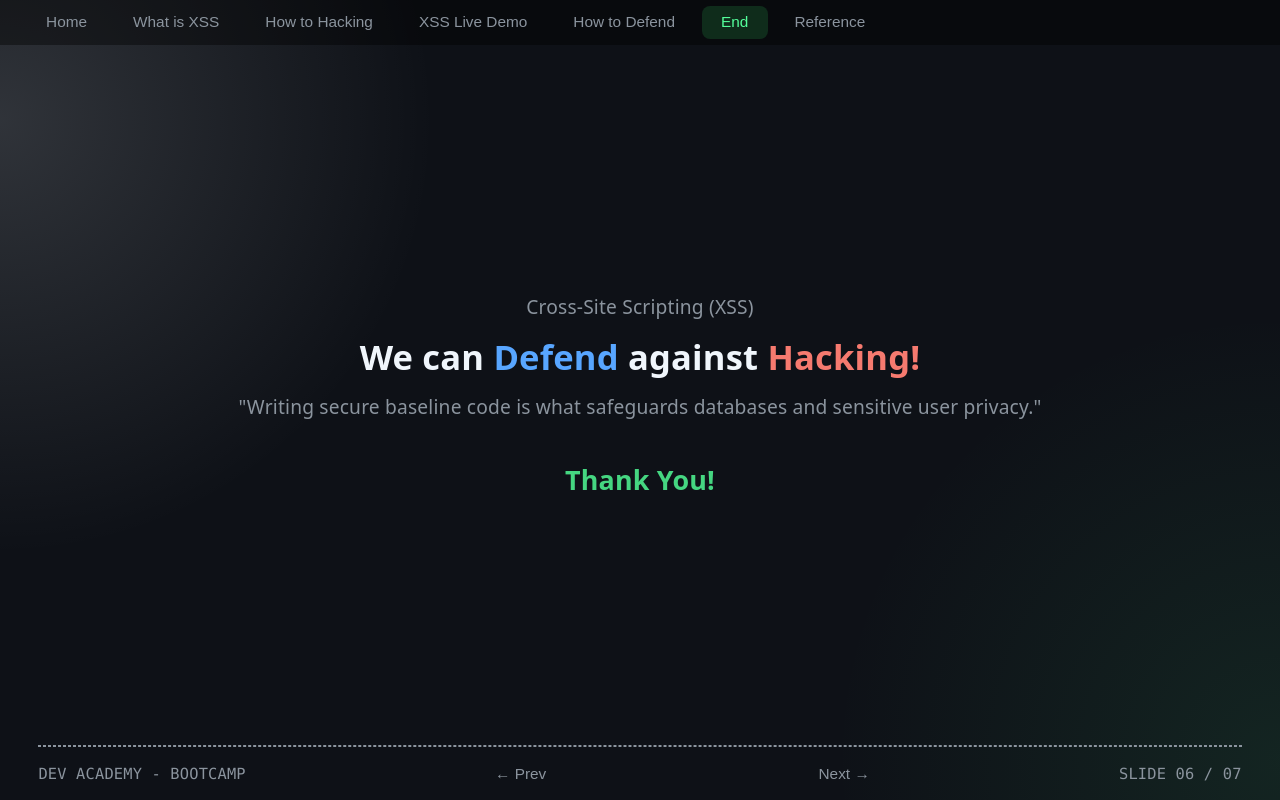
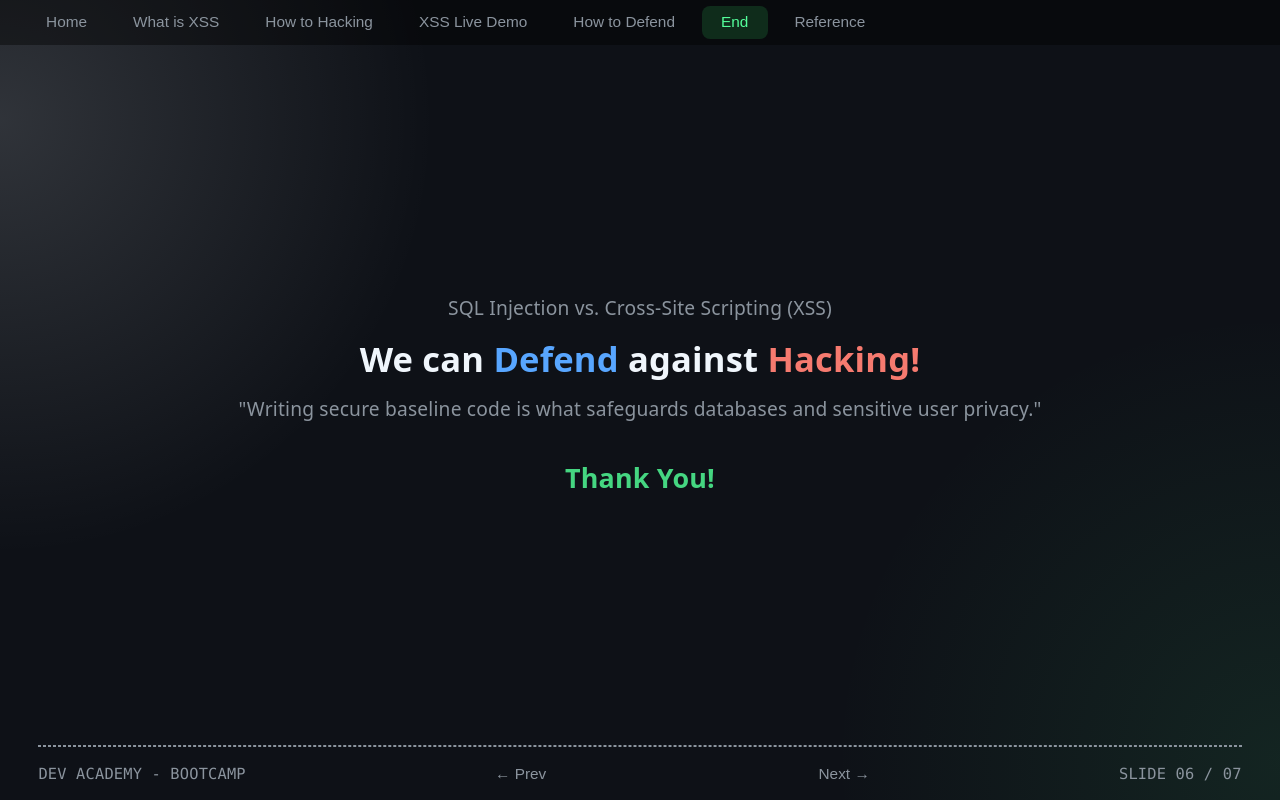
Before and after one commit to youngryou/xss-live-demo, a React (Vite) app: page / in a window 1280 px wide. Both pictures are taken after a click on the button "End". Built offline with nearby package versions, Linux system fonts and the light colour scheme.

Commit message:
feat(End): minor change

```diff
--- a/src/components/slides/EndSlide.jsx
+++ b/src/components/slides/EndSlide.jsx
@@ -2,7 +2,7 @@ function EndSlide() {
   return (
     <div className="slide">
       <div className="contents content--center text--center">
-        <p className="--grey">Cross-Site Scripting (XSS)</p>
+        <p className="--grey">SQL Injection vs. Cross-Site Scripting (XSS)</p>
 
         <h2>
           We can <span className="--blue">Defend</span> against{' '}
@@ -13,8 +13,8 @@ function EndSlide() {
           "Writing secure baseline code is what safeguards databases and
           sensitive user privacy."
         </p>
-        <p />
-        <p />
+
+        <div className="spacer" />
 
         <h3 className="--green">Thank You!</h3>
       </div>
```
